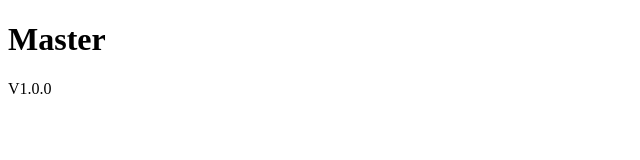
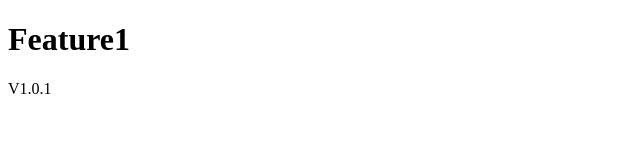
Before and after one commit to diegosiltel/ABIChallenge, a plain HTML site: page index.html in a window 1280 px wide. Shown: the full height of the page, 0-640 px from the left. Drawn offline with Linux system fonts and the light colour scheme.

Commit message:
feature1 V1.0.1

```diff
--- a/index.html
+++ b/index.html
@@ -3,8 +3,8 @@
 
 <body>
 
-    <h1>Master</h1>
-    <p>V1.0.0</p>
+    <h1>Feature1</h1>
+    <p>V1.0.1</p>
 
 </body>
 
```
